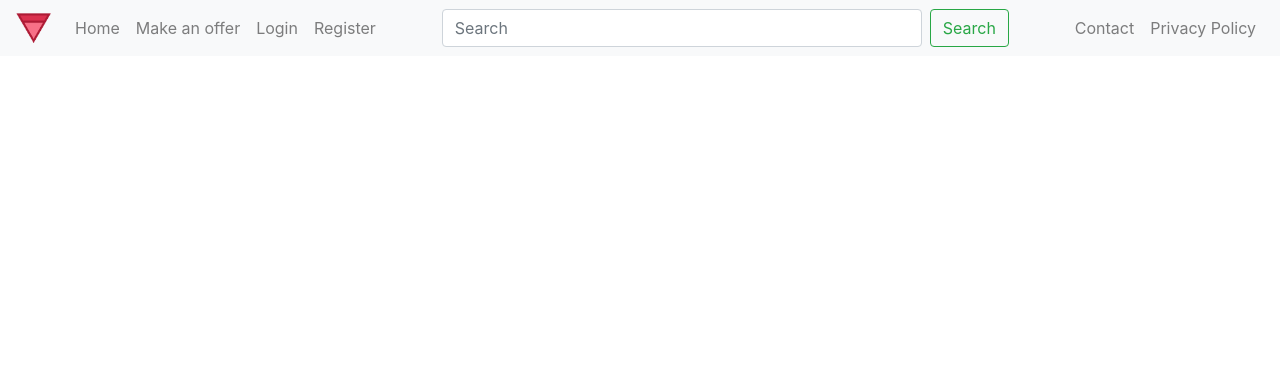
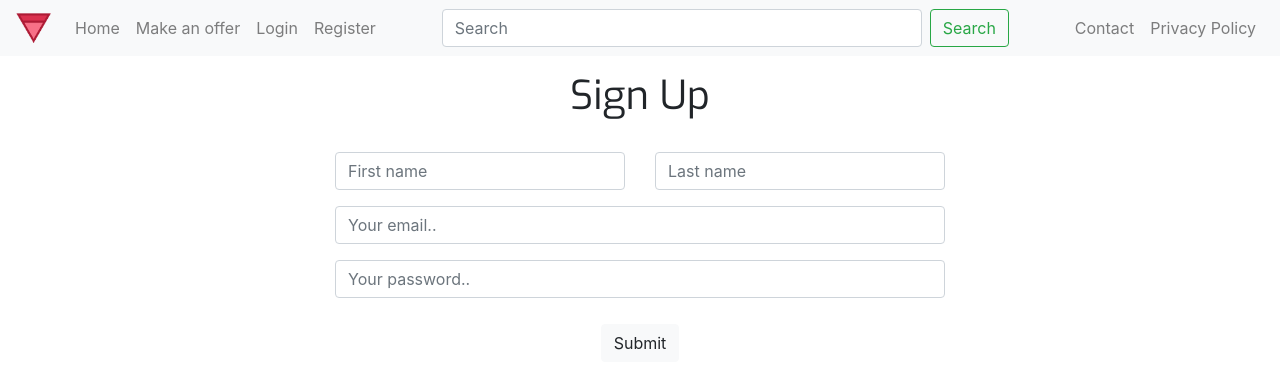
Before and after one commit to WebDevF19-Team11/Front-end, a React (Create React App) app: page /register in a window 1280 px wide. Shown: the top 388 px of the page. Built offline with nearby package versions, Linux system fonts and the light colour scheme.

Commit message:
Added loginpage, registerpage and itempage

```diff
--- a/src/App.css
+++ b/src/App.css
@@ -1,5 +1,5 @@
 @import url(https://fonts.googleapis.com/css?family=Roboto+Condensed);
-@import url('https://fonts.googleapis.com/css?family=Exo|Exo+2&display=swap');
+@import url("https://fonts.googleapis.com/css?family=Exo|Exo+2&display=swap");
 
 /* font-family: 'Exo 2', sans-serif;
 font-family: 'Exo', sans-serif; */
@@ -8,15 +8,27 @@ font-family: 'Exo', sans-serif; */
   text-align: center;
 }
 
+a.deco-none {
+  color:#000000 !important;
+  text-decoration:none;
+}
+
 .App-logo {
   height: 40vmin;
 }
 h1.t11-privacy-title {
   text-align: center;
-  font-family: 'Exo', sans-serif;
+  font-family: "Exo", sans-serif;
+}
+h1.t11-title {
+  text-align: center;
+  font-family: "Exo", sans-serif;
+}
+.t11-title-Exo {
+  font-family: "Exo", sans-serif;
 }
 label {
-  font-family: 'Exo 2', sans-serif;
+  font-family: "Exo 2", sans-serif;
 }
 button.btn.btn-light {
   margin-top: 10px;
@@ -26,8 +38,19 @@ button.btn.btn-light {
   padding-right: 20rem;
   padding-left: 20rem;
 }
+.container-fluid.t11-container.t11-Page {
+  padding: 1rem;
+  padding-right: 20rem;
+  padding-left: 20rem;
+}
+.card {
+  display: inline-block;
+}
+.t11-item-container {
+  padding: 1rem;
+}
 h2.t11-pp-h2 {
-  font-family: 'Exo 2', sans-serif;
+  font-family: "Exo 2", sans-serif;
 }
 
 .App-header {
@@ -44,9 +67,9 @@ h2.t11-pp-h2 {
   color: #09d3ac;
 }
 
-h3{
+h3 {
   color: darkred;
-  font-family: 'Roboto Condensed', sans-serif;
+  font-family: "Roboto Condensed", sans-serif;
   text-align: center;
 }
 
@@ -67,13 +90,12 @@ input.form-control.mr-sm-2 {
   text-align: center;
 }
 
-
 .list-group-item {
   position: relative;
   display: block;
-  padding: .75rem 1.25rem;
+  padding: 0.75rem 1.25rem;
   margin-bottom: -1px;
-  border: 1px solid rgba(0,0,0,.125);
+  border: 1px solid rgba(0, 0, 0, 0.125);
 }
 
 .col-10 {
@@ -82,9 +104,25 @@ input.form-control.mr-sm-2 {
 p {
   text-align: justify;
 }
+.text-align-center {
+  text-align: center;
+}
 
 .container-fluid.t11-container {
   padding: 1rem;
   padding-right: 3rem;
   padding-left: 3rem;
 }
+.text-align-left {
+  text-align: left;
+}
+.text-align-center {
+  text-align: center;
+}
+.bold-text {
+  font-weight: bold;
+}
+.card-group {
+  display: inline;
+  text-align: center;
+}
--- a/src/components/Card.js
+++ b/src/components/Card.js
@@ -1,4 +1,5 @@
 import React from 'react'
+import { BrowserRouter as Router, Route, Link } from 'react-router-dom'
 
 export default class Card extends React.Component {
     constructor(props) {
@@ -8,20 +9,20 @@ export default class Card extends React.Component {
     }
     render() {
         return (
-
             <div class="card">
+                <Link className="" to='/ItemPage'>
                     <img src="https://images.homedepot-static.com/productImages/0b10f2de-892e-42b7-aed4-6fa738027a16/svn/storm-matte-formica-laminate-sheets-009121258512000-64_400_compressed.jpg"
                         height="150"
                         width="150"
                         class="card-img-top"
-                     alt="..."/>
+                        alt="..." />
                     <div class="card-body">
                         <h5 class="card-title">{this.props.title}</h5>
                         <p class="card-text">{this.props.text}</p>
                         <p class="card-text"><small class="text-muted">Last updated {this.props.time} mins ago</small></p>
                     </div>
+                </Link>
             </div>
-
         )
     }
 }
--- a/src/components/CardGroup.js
+++ b/src/components/CardGroup.js
@@ -10,11 +10,12 @@ export default class CardGroup extends React.Component {
     }
     render() {
         return (
-        <div class="card-group">
-            <Card title="test1" text="this is the item's description" time="10"/>
-            <Card title="test2" text="this is the item's description" time="13"/>
-            <Card title="test3" text="this is the item's description" time="6"/>
-        </div>
+            <div className="card-group">
+                <Card title="test1" text="this is the item's description" time="10" />
+                <Card title="test2" text="this is the item's description" time="13" />
+                <Card title="test3" text="this is the item's description" time="6" />
+            </div>
+
         )
     }
 }
--- a/src/components/ItemList.js
+++ b/src/components/ItemList.js
@@ -14,7 +14,8 @@ export default class ItemList extends React.Component {
         })
 
     render() {
-        return (<div>
+        return (
+            <div>
                 <h2>Item list</h2>
                 <ul className="list-group">
                     <li className="list-group-item">
@@ -35,7 +36,7 @@ export default class ItemList extends React.Component {
                                     className="list-group-item"
                                     key={item.id}>
                                     <div className="col-2">
-                                    <img src={"http://"+item.urlPictureSmall}/>
+                                        <img src={"http://" + item.urlPictureSmall} />
                                     </div>
                                     <div className="col-10">
                                         {item.title}
--- /dev/null
+++ b/src/components/ItemPage.js
@@ -0,0 +1,31 @@
+import React, { Component } from 'react'
+
+export default class ItemPage extends Component {
+    constructor(props) {
+        super(props);
+    }
+    render() {
+        return (
+            <div class="container-fluid t11-item-container">
+                <div className="container">
+                    <div className="row">
+                        <div className="col-4">
+                            <img src="https://images.homedepot-static.com/productImages/0b10f2de-892e-42b7-aed4-6fa738027a16/svn/storm-matte-formica-laminate-sheets-009121258512000-64_400_compressed.jpg"
+                                class="card-img-top"
+                                alt="Item Image" />
+                        </div>
+                        <div className="col-8 text-align-left">
+                            <h2 className="t11-title-Exo bold-text">Item Title</h2>
+                            <h5 className="t11-title-Exo">by Seller</h5>
+                            <br></br>
+                            <p>Price: <span>$XX.XX</span></p>
+                            <br></br>
+                            <h5 className="t11-title-Exo">Item Description</h5>
+                            <p>Lorem ipsum dolor sit amet, consectetur adipiscing elit, sed do eiusmod tempor incididunt ut labore et dolore magna aliqua. Ut enim ad minim veniam, quis nostrud exercitation ullamco laboris nisi ut aliquip ex ea commodo consequat. Duis aute irure dolor in reprehenderit in voluptate velit esse cillum dolore eu fugiat nulla pariatur. Excepteur sint occaecat cupidatat non proident, sunt in culpa qui officia deserunt mollit anim id est laborum.</p>
+                        </div>
+                    </div>
+                </div>
+            </div>
+        );
+    }
+}
--- /dev/null
+++ b/src/components/LoginPage.js
@@ -0,0 +1,37 @@
+import React, { Component } from 'react'
+
+export default class LoginPage extends Component {
+    constructor(props) {
+        super(props);
+    }
+
+    render() {
+        return (
+            <div class="container-fluid  t11-container t11-Page">
+                <h1 className="t11-title">Log In</h1>
+                <br />
+                <div class="container">
+                    <form className="">
+                        <div className="form-group text-align-left">
+                            <label for="email">Email</label>
+                            <input type="text"
+                                className="form-control"
+                                id="login-emailId"
+                                name="email"
+                                placeholder="Your email.." />
+                        </div>
+                        <div className="form-group text-align-left">
+                            <label for="password">Password</label>
+                            <input type="text"
+                                className="form-control"
+                                id="login-passwordId"
+                                name="password"
+                                placeholder="Your password.." />
+                        </div>
+                        <button type="button" class="btn btn-light">Submit</button>
+                    </form>
+                </div>
+            </div>);
+    }
+
+}
--- a/src/components/MainPage.js
+++ b/src/components/MainPage.js
@@ -2,8 +2,13 @@ import React from 'react'
 import NaviagationBar from "./NavigationBar"
 import MainItemView from "./mainItemView"
 import PrivacyPolicy from "./PrivacyPolicy"
-import {BrowserRouter as Router, Route, Link} from 'react-router-dom'
+import { BrowserRouter as Router, Route, Link } from 'react-router-dom'
 import ContactUsPage from './ContactUsPage'
+import LoginPage from './LoginPage'
+import RegisterPage from './RegisterPage'
+import ItemPage from './ItemPage'
+import ItemList from './ItemList'
+
 export default class MainPage extends React.Component {
     constructor(props) {
         super(props);
@@ -13,10 +18,14 @@ export default class MainPage extends React.Component {
         return (
             <Router>
                 <div>
-                    <NaviagationBar/>
-                    <Route path='/main' component={MainItemView}/>
-                    <Route path='/PrivacyPolicy' component={PrivacyPolicy}/>
-                    <Route path='/contact' component={ContactUsPage}/>
+                    <NaviagationBar />
+                    <Route path='/ItemList' component={ItemList} />
+                    <Route path='/ItemPage' component={ItemPage} />
+                    <Route path='/main' component={MainItemView} />
+                    <Route path='/PrivacyPolicy' component={PrivacyPolicy} />
+                    <Route path='/contact' component={ContactUsPage} />
+                    <Route path='/login' component={LoginPage} />
+                    <Route path='/register' component={RegisterPage} />
                 </div>
             </Router>
         );
--- /dev/null
+++ b/src/components/RegisterPage.js
@@ -0,0 +1,43 @@
+import React, { Component } from 'react'
+
+export default class RegisterPage extends Component {
+    constructor(props) {
+        super(props);
+    }
+
+    render() {
+        return (
+            <div class="container-fluid  t11-container t11-Page">
+                <h1 className="t11-title">Sign Up</h1>
+                <br />
+                <div class="container">
+                    <form className="">
+                        <div className="row form-group">
+                            <div className="col">
+                                <input type="text" className="form-control" placeholder="First name" />
+                            </div>
+                            <div className="col">
+                                <input type="text" className="form-control" placeholder="Last name" />
+                            </div>
+                        </div>
+                        <div className="form-group">
+                            <input type="text"
+                                className="form-control"
+                                id="signup-emailId"
+                                name="email"
+                                placeholder="Your email.." />
+                        </div>
+                        <div className="form-group">
+                            <input type="text"
+                                className="form-control"
+                                id="signup-passwordId"
+                                name="password"
+                                placeholder="Your password.." />
+                        </div>
+                        <button type="button" class="btn btn-light">Submit</button>
+                    </form>
+                </div>
+            </div>
+        );
+    }
+}
--- a/src/components/mainItemView.js
+++ b/src/components/mainItemView.js
@@ -1,6 +1,6 @@
 import React from 'react'
-import NaviagationBar from "./NavigationBar"
 import CardGroup from "./CardGroup"
+
 
 export default class MainItemView extends React.Component {
     constructor(props) {
@@ -9,16 +9,13 @@ export default class MainItemView extends React.Component {
 
     render() {
         return (
-                <div class="mx-auto">
-                    <h3>
-                        Selorama | Sell, rent-out, or give!
-                    </h3>
-                    <div className="container">
-                        <CardGroup/>
-                        <CardGroup/>
-                    </div>
-
-                </div>
+            <div className="container-fluid">
+                <h1 className="t11-title  text-align-center">Selorama | Sell, Rent-Out, or Give!</h1>
+                <br/>
+                <CardGroup />
+                <br/>
+                <CardGroup />
+            </div>
         );
     }
 
```
Also changed, not shown: src/components/NavigationBar.js (+9 -6 lines). Lines whose indentation alone changed are shown as unchanged.
